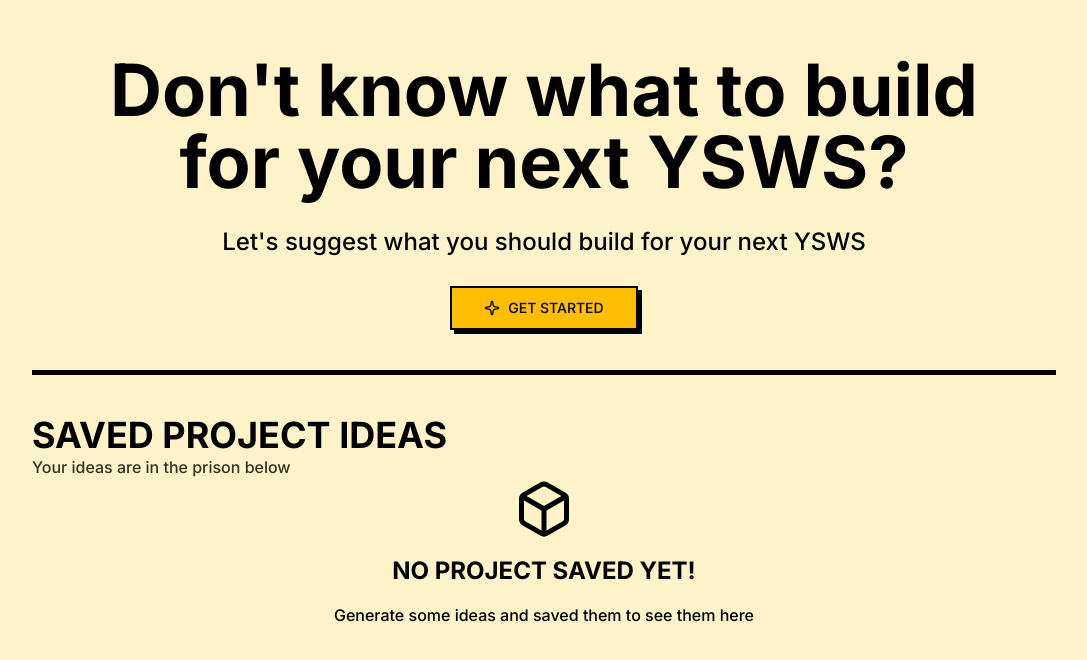
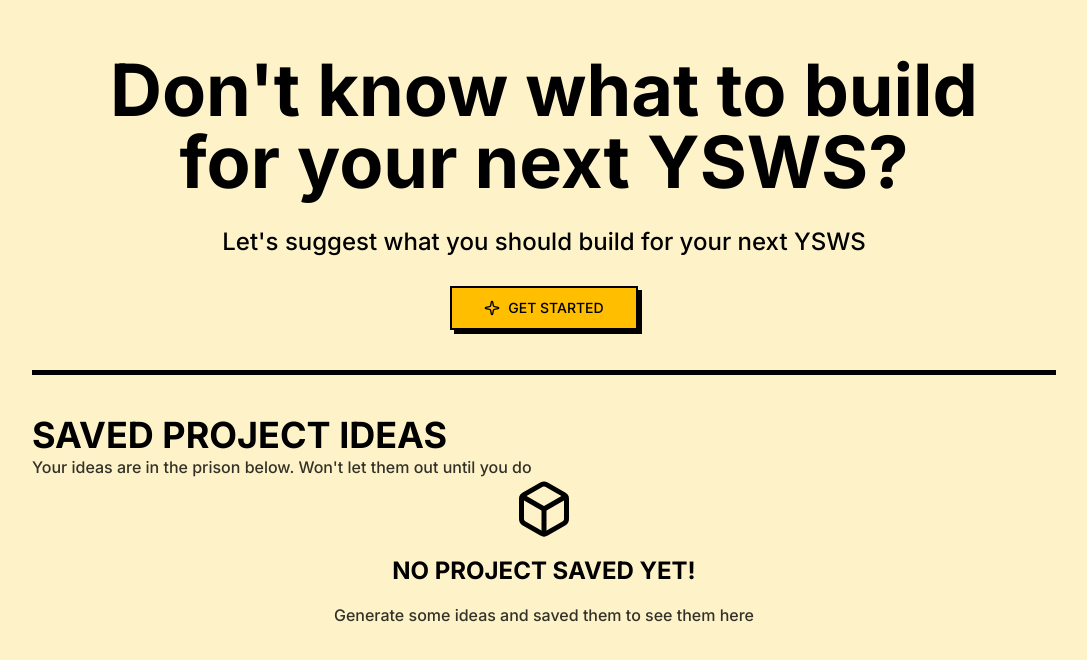
Before and after one commit to mumuniazeez/ysws-project-idea-generator, a Next.js app: page / in a window 1280 px wide. Shown: the part 146-806 px from the top of the page, without its empty margins (96-1183 px from the left). Built offline with nearby package versions, Linux system fonts and the light colour scheme.

Commit message:
fix: improve text clarity in saved project ideas section

```diff
--- a/app/(landing)/page.tsx
+++ b/app/(landing)/page.tsx
@@ -38,7 +38,10 @@ export default function Home() {
 
       <div className="w-[80%] mt-10 border-t-5 pt-10">
         <h1 className="text-4xl">SAVED PROJECT IDEAS</h1>
-        <p className="text-black/80">Your ideas are in the prison below</p>
+        <p className="text-black/80">
+          Your ideas are in the prison below. Won&apos;t let them out until you
+          do
+        </p>
 
         {savedIdeas.length !== 0 ? (
           <div className="grid grid-cols-2 gap-4">
@@ -50,7 +53,9 @@ export default function Home() {
           <div className="flex flex-col items-center gap-y-4">
             <BoxIcon size={60} />
             <h3 className="text-2xl">NO PROJECT SAVED YET!</h3>
-            <p>Generate some ideas and saved them to see them here</p>
+            <p className="text-black/80">
+              Generate some ideas and saved them to see them here
+            </p>
           </div>
         )}
       </div>
```
